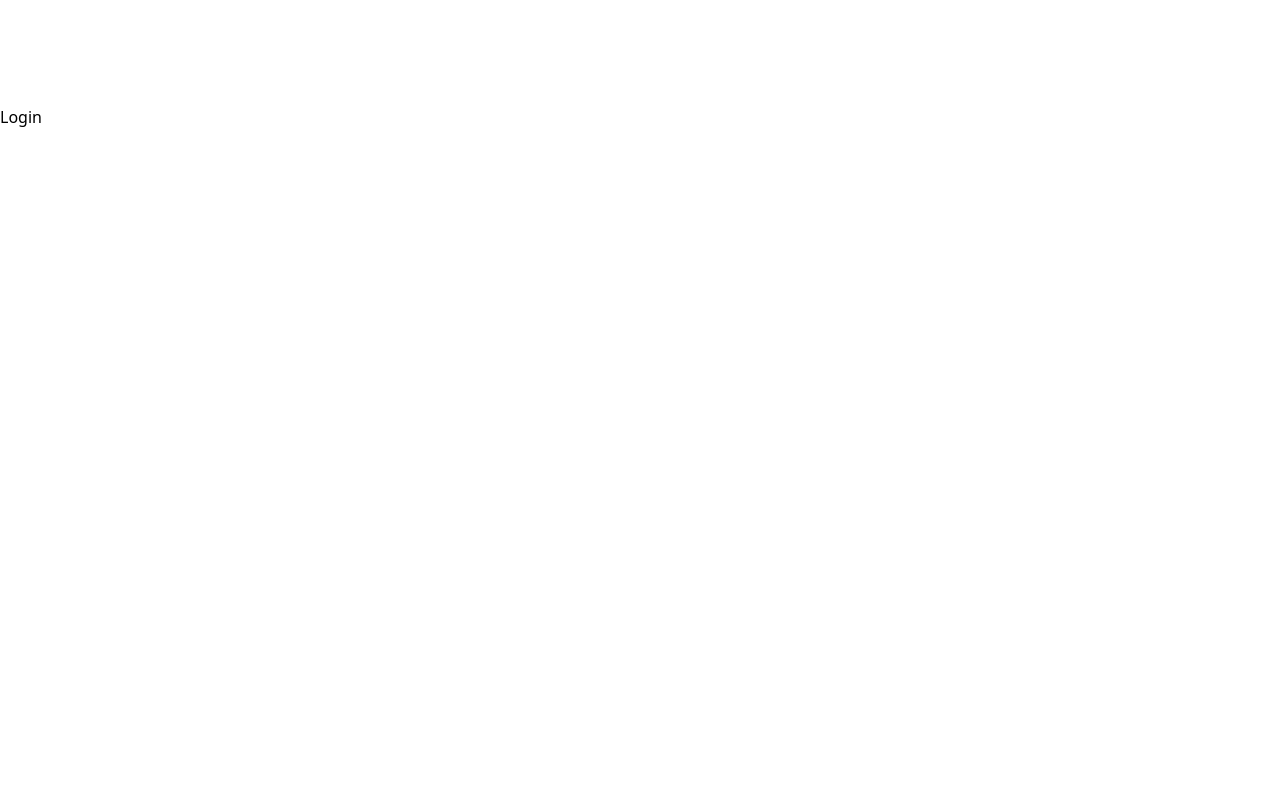
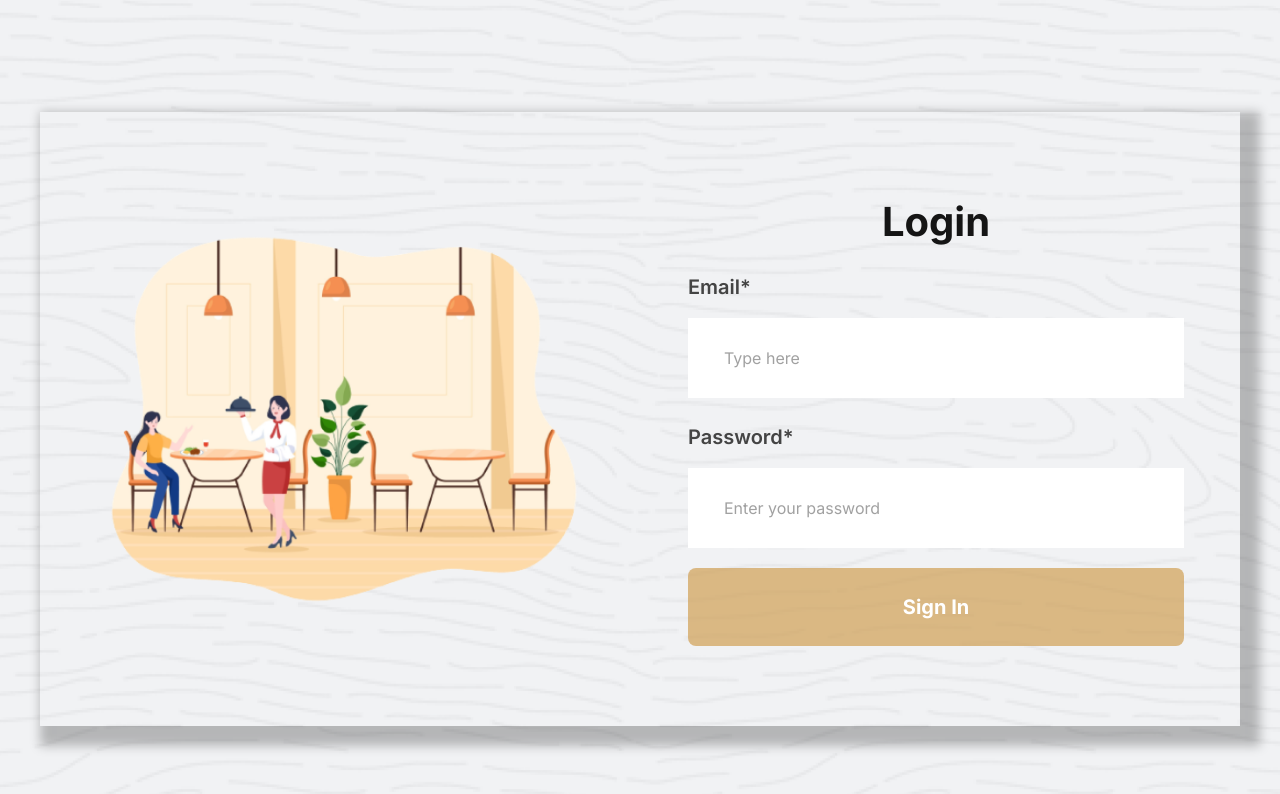
Before and after one commit to Emoncr/Bistro-Boss, a Next.js app: page /login in a window 1280 px wide. Shown: the top 794 px of the page. Built offline with nearby package versions, Linux system fonts and the light colour scheme.

Commit message:
login UI updated

```diff
--- a/src/Components/SiteFooter.jsx
+++ b/src/Components/SiteFooter.jsx
@@ -1,3 +1,5 @@
+"use client"
+import { usePathname } from 'next/navigation';
 import { BsInstagram, BsTwitter } from 'react-icons/bs'
 import { FaFacebookF } from "react-icons/fa";
 
@@ -5,7 +7,12 @@ import { FaFacebookF } from "react-icons/fa";
 
 
 const SiteFooter = () => {
+    const pathName = usePathname()
     return (
+        <>
+            {
+                pathName !== "/login" &&
+
                 <footer>
                     <div className="content_container grid grid-cols-1 sm:grid-cols-2">
                         <div className='bg-[#1F2937] py-12 sm:py-24 '>
@@ -32,6 +39,8 @@ const SiteFooter = () => {
                         </div>
                     </div>
                 </footer>
+            }
+        </>
     )
 }
 
--- a/src/Components/SiteNavbar.jsx
+++ b/src/Components/SiteNavbar.jsx
@@ -1,10 +1,15 @@
 "use client"
 import Link from 'next/link'
-import React from 'react'
+import { usePathname } from 'next/navigation'
+
 
 const SiteNavbar = () => {
+    const pathname = usePathname()
     return (
         <>
+            {
+                pathname !== "/login" &&
+
                 <div className='pt-8 pb-7 px-3 md:px-10  bg-[#15151580] absolute top-0 w-full z-10'>
                     <nav className="nav_container  items-center justify-between hidden md:flex">
                         <div className="logo_container">
@@ -58,7 +63,7 @@ const SiteNavbar = () => {
                                 <li>
                                     <Link
                                         className='font-inter text-xl font-extrabold text-white uppercase'
-                                    href={"/"}>
+                                        href={"/login"}>
                                         SIGN In
                                     </Link>
                                 </li>
@@ -73,6 +78,7 @@ const SiteNavbar = () => {
                         </div>
                     </nav>
                 </div>
+            }
         </>
     )
 }
--- a/src/app/globals.css
+++ b/src/app/globals.css
@@ -45,7 +45,7 @@
 }
 
 .slider_custom_dot .slick-dots li button:before {
-  @apply !text-[#D0D0D0] !h-5 !w-5 !text-base  !opacity-100;
+  @apply !text-[#D0D0D0] !h-5 !w-5 !text-[14px]  !opacity-100;
 }
 .slider_custom_dot .slick-dots li.slick-active button:before {
   @apply !text-[#007AFF] !opacity-100;
@@ -53,7 +53,7 @@
 /* ========= Cotact Page Section =========== */
 
 .input_feild {
-  @apply bg-white text-[#444] font-inter text-base font-normal py-7 px-9 placeholder:text-[#A1A1A1] placeholder:font-inter placeholder:text-base placeholder:font-normal focus:outline-brandPrimary;
+  @apply bg-white text-[#444] font-inter text-base font-normal py-4 sm:py-7 px-5 sm:px-9 placeholder:text-[#A1A1A1] placeholder:font-inter placeholder:text-base placeholder:font-normal focus:outline-brandPrimary;
 }
 
 /* //========Order Online section css ==========// */
@@ -62,8 +62,12 @@
   display: flex !important;
   gap: 24px !important;
 }
+/* =========== Login Page Css ============ */
+.loginBoxShadow {
+  box-shadow: 10px 10px 10px 10px rgba(0, 0, 0, 0.25);
+}
 
-/* ========= About section Css ======== */
+/* ========= ALL  section Bg ======== */
 .about_section {
   background: url("/images/about.png");
 }
@@ -85,4 +89,8 @@
   background: url("/images/contact bg.png");
 }
 
+.login_bg {
+  background: url("/images/login bg.png");
+}
+
 @tailwind utilities;
--- a/src/app/login/page.jsx
+++ b/src/app/login/page.jsx
@@ -2,7 +2,50 @@ import React from 'react'
 
 const Login = () => {
     return (
-        <div>Login</div>
+        <section className='py-16 pb-28 lg:py-28 login_bg bg-cover bg-no-repeat bg-center px-4 md:px-7 lg:px-10'>
+            <div className="container mx-auto loginBoxShadow  ">
+                <div className='grid gird-cols-1 md:grid-cols-2 py-10 pt-5 md:pt-20 md:py-20 gap-6'>
+                    <div className='image_container flex items-center justify-center'>
+                        <img src="/images/login img.png" alt="Login Image" />
+                    </div>
+                    <div className="form_container max-w-[536px] mx-auto w-full">
+                        <h4 className='font-inter text-brandDark text-3xl md:text-[40px] font-bold text-center'>Login</h4>
+                        <form className='mt-5 mx-5'>
+                            <label htmlFor="name" className="text-[#444] font-inter text-xl font-semibold flex flex-col">Email*
+                                <input
+                                    type="email"
+                                    name="name"
+                                    required
+                                    placeholder="Type here"
+                                    className="input_feild mt-2 sm:mt-4"
+                                />
+                            </label>
+                            <label htmlFor="name" className="text-[#444] font-inter text-xl font-semibold flex flex-col mt-6">Password*
+                                <input
+                                    type="email"
+                                    name="name"
+                                    required
+                                    placeholder="Enter your password"
+                                    className="input_feild mt-2 sm:mt-4"
+                                />
+                            </label>
+
+
+                            <button
+                                type='submit'
+                                className='w-full py-4 sm:py-6 rounded-lg bg-brandPrimary/70 mt-5 text-white text-base sm:text-xl font-bold font-inter'
+                            >
+                                Sign In
+                            </button>
+
+                        </form>
+
+
+
+                    </div>
+                </div>
+            </div>
+        </section>
     )
 }
 
--- a/tailwind.config.js
+++ b/tailwind.config.js
@@ -41,10 +41,13 @@ module.exports = {
         brandDark: "#151515",
         brandPrimary: "#D1A054",
         brandSecoundry: "#1F2937",
-        brandLite:"#BB8506",
+        brandLite: "#BB8506",
         menuCardBg: "#F3F3F3",
         tinyHeading: "#D99904",
         navActive: "#EEFF25",
+      },
+      boxShadow: {
+        "loginBoxShadow": "10px 10px 10px 10px rgba(0, 0, 0, 0.25)",
       },
     },
   },
```
Also changed, not shown: public/images/login bg.png (added), public/images/login img.png (added). Lines whose indentation alone changed are shown as unchanged.
